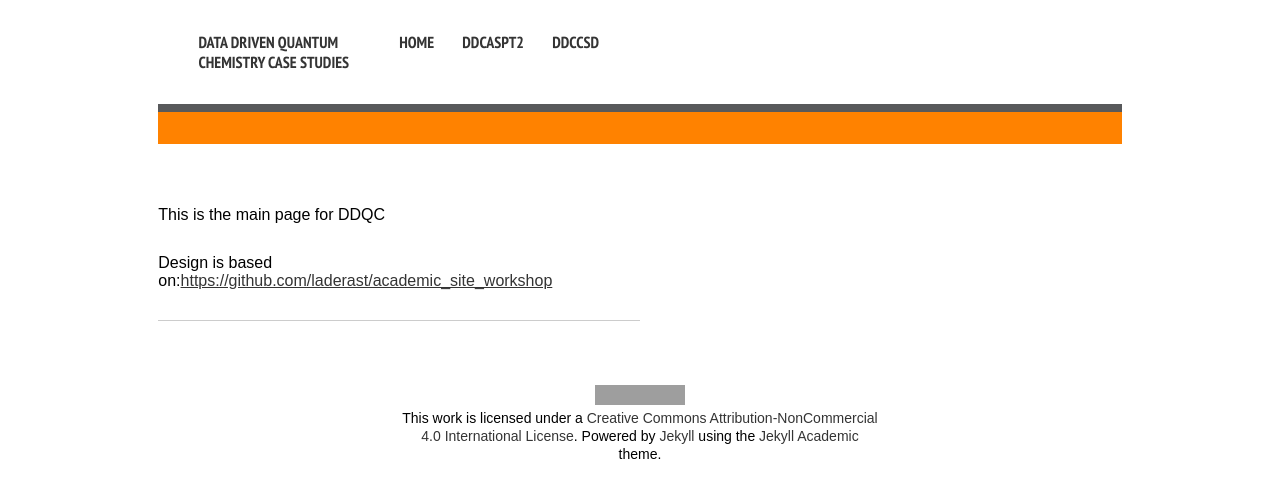
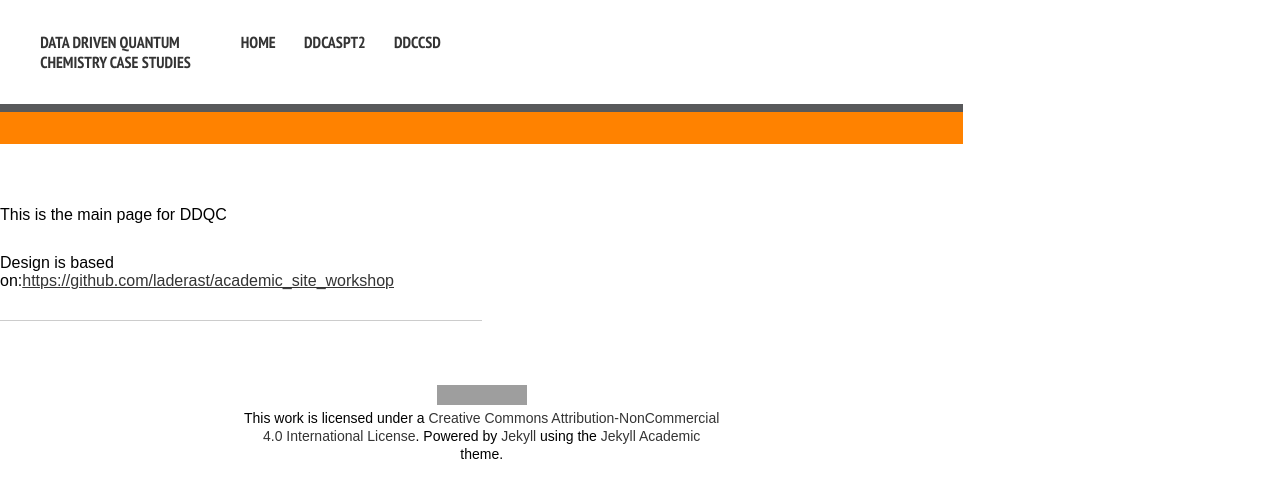
Before and after one commit to ChemRacer/DDQC_Demo, a Jekyll site: the page built from index.md, in a window 1280 px wide. Shown: the top 498 px of the page. Built offline with Jekyll 4.4.1, drawn with Linux system fonts in a browser that asks for light colours; nearby versions of some CDN libraries; grey boxes are pictures that could not be loaded.

Commit message:
Tue Dec 14 13:23:55 EST 2021

```diff
--- a/_sass/page.scss
+++ b/_sass/page.scss
@@ -9,11 +9,6 @@
 }
 */
 
-
-html {
-    display: table;
-    margin: auto;
-}
 
 body {
     display: table-cell;
```
Also changed, not shown: 1 other file.
